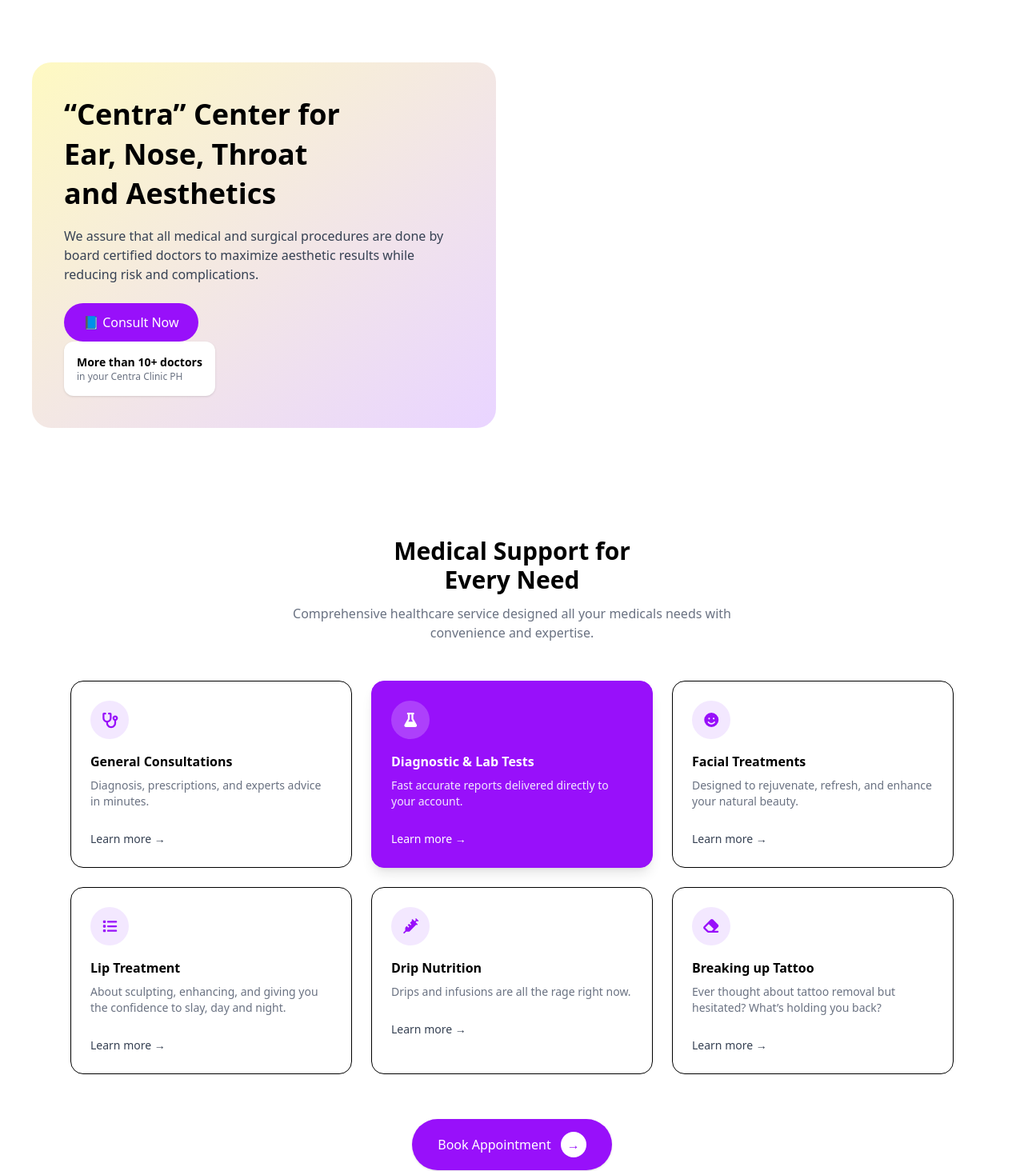
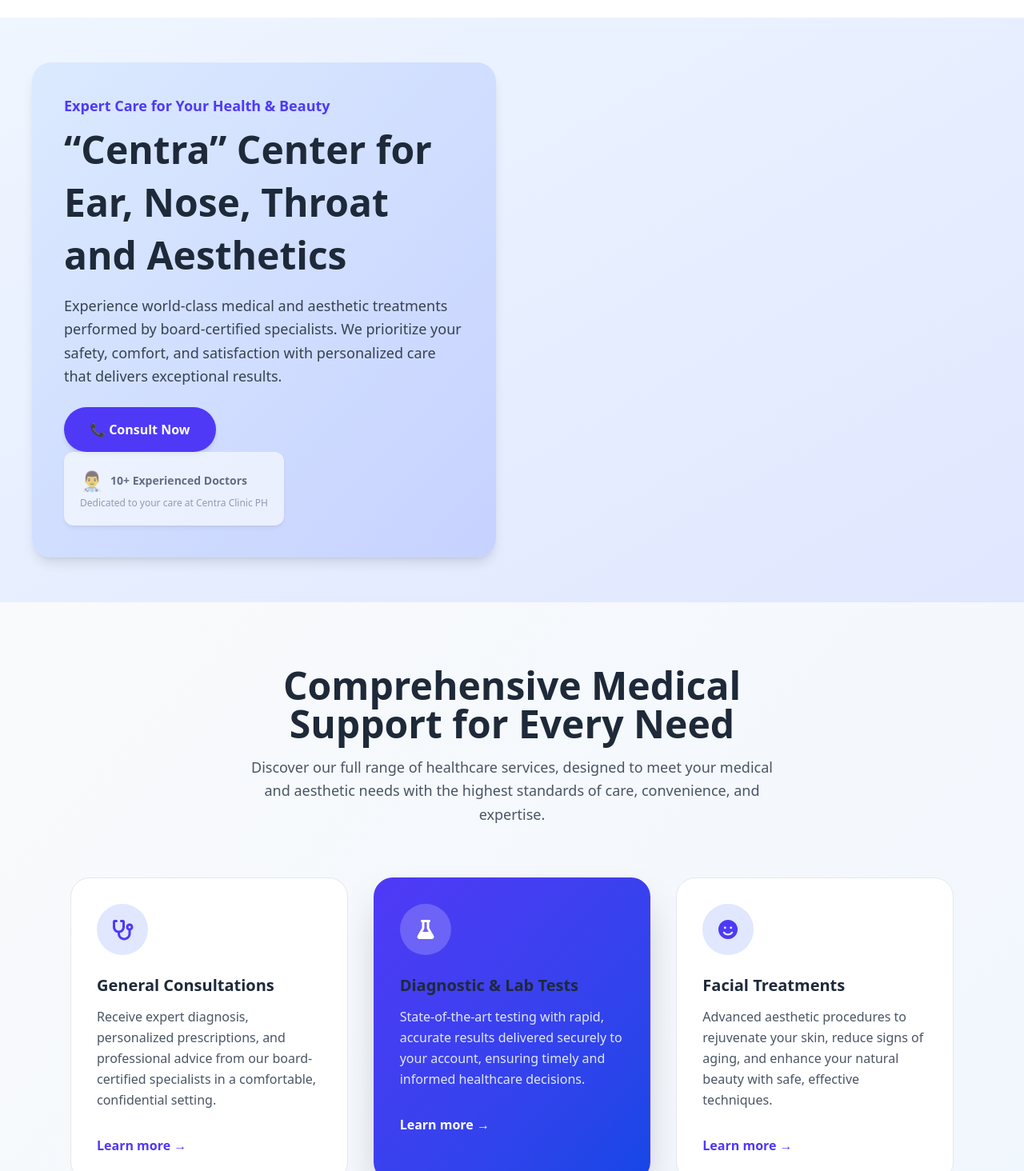
Before and after one commit to Vhon-tech12/CentraClinic, a Next.js app: page / in a window 1280 px wide. Shown: the part 46-1510 px from the top of the page at 80% size. Built offline with nearby package versions, Linux system fonts and the light colour scheme.

Commit message:
Initial Commit

```diff
--- a/app/login/page.tsx
+++ b/app/login/page.tsx
@@ -20,12 +20,12 @@ export default function ContactPage() {
 
             <div>
               <p className="font-semibold text-gray-800">Phone</p>
-              <p className="text-gray-600">+1 (555) 000-0000</p>
+              <p className="text-gray-600">09999562468</p>
             </div>
 
             <div>
               <p className="font-semibold text-gray-800">Email</p>
-              <p className="text-gray-600">hi@agency.com</p>
+              <p className="text-gray-600">centraclinicph@gmail.com</p>
             </div>
 
             <div>
--- a/components/Hero.js
+++ b/components/Hero.js
@@ -3,47 +3,51 @@ import Image from "next/image";
 
 const Hero = () => {
   return (
-    <section className="px-10 py-14 bg-white">
+    <section className="px-6 md:px-10 py-14 bg-linear-to-br from-blue-50 to-indigo-100">
       <div className="grid md:grid-cols-2 gap-10 items-center max-w-7xl mx-auto">
 
         {/* LEFT CARD */}
-        <div className="h-[500] rounded-3xl p-10 bg-linear-to-br from-yellow-100 to-purple-200 flex flex-col justify-between">
+        <div className="h-[500] rounded-3xl p-10 bg-linear-to-br from-blue-100 to-indigo-200 flex flex-col justify-between shadow-lg hover:shadow-xl transition-shadow duration-300">
           <div>
-            <h1 className="text-4xl font-bold leading-snug mb-4">
+            <h2 className="text-lg font-semibold text-indigo-600 mb-2">
+              Expert Care for Your Health & Beauty
+            </h2>
+            <h1 className="text-4xl md:text-5xl font-bold leading-snug mb-4 text-gray-800">
               “Centra” Center for <br />
               Ear, Nose, Throat <br />
               and Aesthetics
             </h1>
 
-            <p className="text-gray-700 mb-6">
-              We assure that all medical and surgical procedures are done
-              by board certified doctors to maximize aesthetic results while
-              reducing risk and complications.
+            <p className="text-gray-700 mb-6 text-lg leading-relaxed">
+              Experience world-class medical and aesthetic treatments performed by board-certified specialists. We prioritize your safety, comfort, and satisfaction with personalized care that delivers exceptional results.
             </p>
 
-            <button className="flex items-center gap-2 bg-purple-600 text-white px-6 py-3 rounded-full">
-              📘 Consult Now
+            <button className="flex items-center gap-2 bg-indigo-600 hover:bg-indigo-700 text-white px-8 py-4 rounded-full font-semibold shadow-md hover:shadow-lg transition-all duration-300 transform hover:scale-105">
+              📞 Consult Now
             </button>
           </div>
 
-          <div className="bg-white p-4 rounded-xl w-fit shadow">
-            <p className="text-sm font-semibold">
-              More than 10+ doctors
-            </p>
+          <div className="bg-white p-5 rounded-xl w-fit shadow-md hover:shadow-lg transition-shadow duration-300 animate-pulse">
+            <div className="flex items-center gap-2 mb-1">
+              <span className="text-2xl">👨‍⚕️</span>
+              <p className="text-sm font-semibold text-gray-800">
+                10+ Experienced Doctors
+              </p>
+            </div>
             <p className="text-xs text-gray-500">
-              in your Centra Clinic PH
+              Dedicated to your care at Centra Clinic PH
             </p>
           </div>
         </div>
 
         {/* RIGHT IMAGE */}
-        <div className="relative h-[500] rounded-3xl overflow-hidden">
+        <div className="relative h-[500] rounded-3xl overflow-hidden shadow-lg hover:shadow-xl transition-shadow duration-300">
           <Image
             src="/Centra-Doctor.jpg"
-            alt="Doctor"
+            alt="Professional doctor at Centra Clinic providing expert ENT and aesthetic care"
             fill
             priority
-            className="object-cover"
+            className="object-cover hover:scale-105 transition-transform duration-500"
           />
         </div>
 
--- a/components/Service.js
+++ b/components/Service.js
@@ -13,90 +13,87 @@ import {
 const services = [
   {
     title: "General Consultations",
-    description: "Diagnosis, prescriptions, and experts advice in minutes.",
+    description: "Receive expert diagnosis, personalized prescriptions, and professional advice from our board-certified specialists in a comfortable, confidential setting.",
     icon: faStethoscope,
   },
   {
     title: "Diagnostic & Lab Tests",
-    description: "Fast accurate reports delivered directly to your account.",
+    description: "State-of-the-art testing with rapid, accurate results delivered securely to your account, ensuring timely and informed healthcare decisions.",
     icon: faFlask,
     active: true,
   },
   {
     title: "Facial Treatments",
-    description: "Designed to rejuvenate, refresh, and enhance your natural beauty.",
+    description: "Advanced aesthetic procedures to rejuvenate your skin, reduce signs of aging, and enhance your natural beauty with safe, effective techniques.",
     icon: faFaceSmile,
   },
   {
-    title: "Lip Treatment",
-    description:
-      "About sculpting, enhancing, and giving you the confidence to slay, day and night.",
+    title: "Lip Enhancement",
+    description: "Precision treatments to sculpt and volumize your lips, boosting confidence with natural-looking results tailored to your unique features.",
     icon: faList,
   },
   {
-    title: "Drip Nutrition",
-    description: "Drips and infusions are all the rage right now.",
+    title: "IV Drip Nutrition",
+    description: "Replenish your body with essential vitamins and nutrients through customized IV drips, promoting wellness, energy, and overall vitality.",
     icon: faSyringe,
   },
   {
-    title: "Breaking up Tattoo",
-    description:
-      "Ever thought about tattoo removal but hesitated? What’s holding you back?",
+    title: "Tattoo Removal",
+    description: "Safe and effective laser technology to remove unwanted tattoos, restoring your skin's natural appearance with minimal discomfort.",
     icon: faEraser,
   },
 ];
 
 function Service() {
   return (
-    <section className="py-20 bg-white">
+    <section className="py-20 bg-linear-to-br from-gray-50 to-blue-50">
       <div className="max-w-6xl mx-auto px-6 text-center">
 
         {/* TITLE */}
-        <h2 className="text-3xl font-bold mb-3">
-          Medical Support for <br /> Every Need
+        <h2 className="text-4xl md:text-5xl font-bold mb-4 text-gray-800">
+          Comprehensive Medical <br /> Support for Every Need
         </h2>
 
-        <p className="text-gray-500 max-w-xl mx-auto mb-12">
-          Comprehensive healthcare service designed all your medicals needs
-          with convenience and expertise.
+        <p className="text-gray-600 max-w-2xl mx-auto mb-16 text-lg leading-relaxed">
+          Discover our full range of healthcare services, designed to meet your medical and aesthetic needs with the highest standards of care, convenience, and expertise.
         </p>
 
         {/* CARDS */}
-        <div className="grid md:grid-cols-3 gap-6 mb-14">
+        <div className="grid md:grid-cols-3 gap-8 mb-16">
           {services.map((service, index) => (
             <div
               key={index}
               className={
-                "rounded-2xl border p-6 text-left transition-all duration-300 hover:-translate-y-1 " +
+                "rounded-3xl border p-8 text-left transition-all duration-300 hover:-translate-y-2 hover:shadow-xl group " +
                 (service.active
-                  ? "bg-purple-600 text-white border-purple-600 shadow-lg"
-                  : "bg-white hover:shadow-lg")
+                  ? "bg-linear-to-br from-indigo-600 to-blue-700 text-white border-indigo-600 shadow-2xl"
+                  : "bg-white hover:shadow-2xl border-gray-200")
               }
             >
               {/* ICON */}
               <div
                 className={
-                  "w-12 h-12 rounded-full flex items-center justify-center mb-4 " +
+                  "w-16 h-16 rounded-full flex items-center justify-center mb-6 transition-all duration-300 group-hover:scale-110 " +
                   (service.active
                     ? "bg-white/20 text-white"
-                    : "bg-purple-100 text-purple-600")
+                    : "bg-indigo-100 text-indigo-600 group-hover:bg-indigo-200")
                 }
               >
-                <FontAwesomeIcon icon={service.icon} className="text-lg" />
+                <FontAwesomeIcon icon={service.icon} className="text-2xl" />
               </div>
 
               {/* TITLE */}
-              <h3 className="font-semibold mb-2">
+              <h3 className="font-bold text-xl mb-3 text-gray-800 group-hover:text-indigo-600 transition-colors">
                 {service.title}
               </h3>
 
               {/* DESCRIPTION */}
               <p
                 className={
-                  "text-sm mb-6 " +
+                  "text-base mb-8 leading-relaxed " +
                   (service.active
-                    ? "text-purple-100"
-                    : "text-gray-500")
+                    ? "text-indigo-100"
+                    : "text-gray-600")
                 }
               >
                 {service.description}
@@ -106,10 +103,10 @@ function Service() {
               <Link
                 href="#"
                 className={
-                  "text-sm font-medium inline-flex items-center gap-2 " +
+                  "text-base font-semibold inline-flex items-center gap-2 transition-all duration-300 " +
                   (service.active
-                    ? "text-white"
-                    : "text-gray-700 hover:text-purple-600")
+                    ? "text-white hover:text-indigo-200"
+                    : "text-indigo-600 hover:text-indigo-700 group-hover:translate-x-1")
                 }
               >
                 Learn more →
@@ -119,9 +116,9 @@ function Service() {
         </div>
 
         {/* CTA BUTTON */}
-        <button className="inline-flex items-center gap-3 bg-purple-600 text-white px-8 py-4 rounded-full shadow hover:bg-purple-700 transition">
-          Book Appointment
-          <span className="bg-white text-purple-600 w-8 h-8 rounded-full flex items-center justify-center">
+        <button className="inline-flex items-center gap-3 bg-linear-to-r from-indigo-600 to-blue-600 text-white px-10 py-5 rounded-full shadow-lg hover:shadow-xl transition-all duration-300 transform hover:scale-105 font-semibold text-lg">
+          Book Your Appointment
+          <span className="bg-white text-indigo-600 w-10 h-10 rounded-full flex items-center justify-center transition-transform hover:rotate-12">
             →
           </span>
         </button>
```
Also changed, not shown: components/Sentiments.js (+60 -42 lines).
